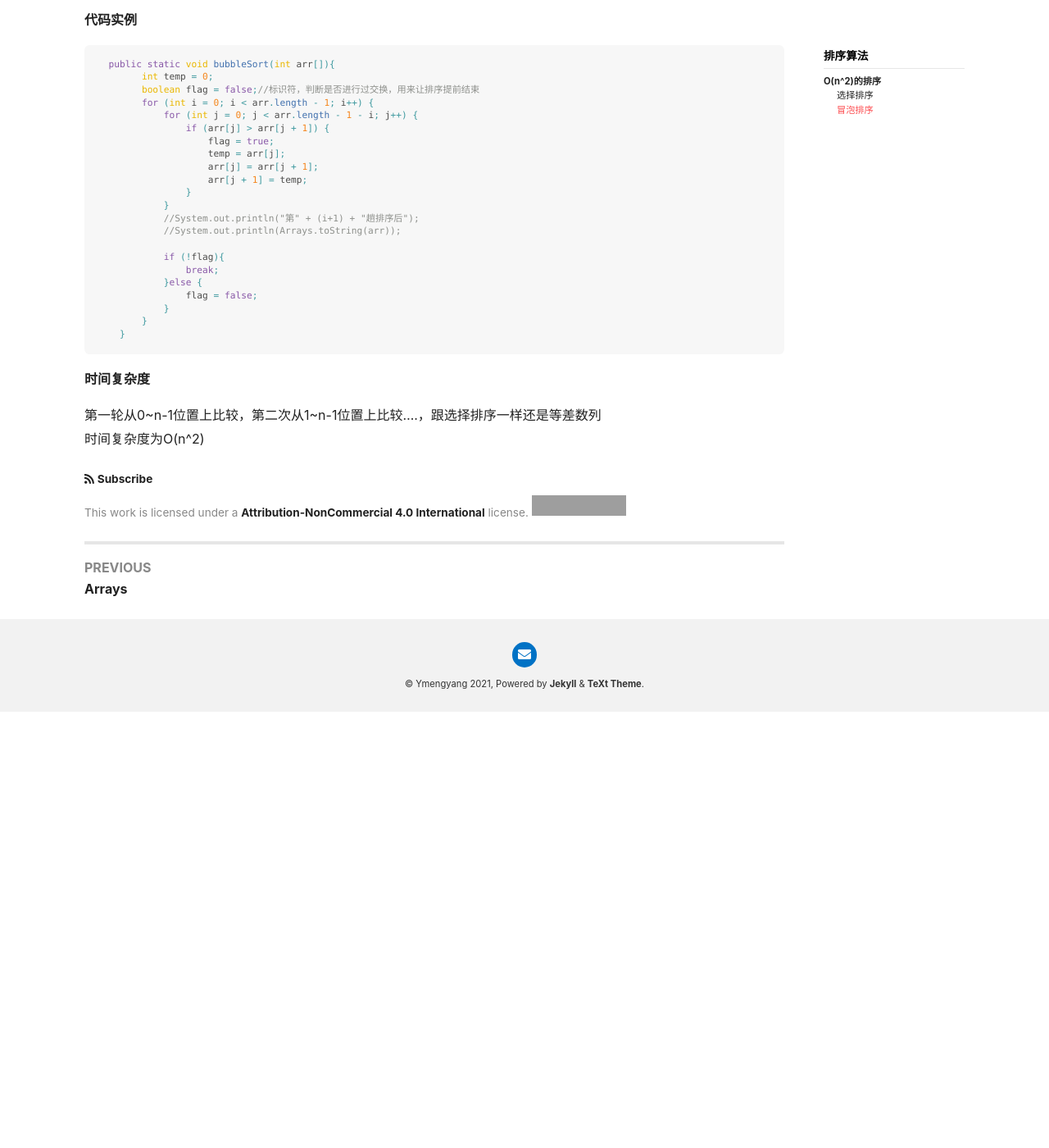
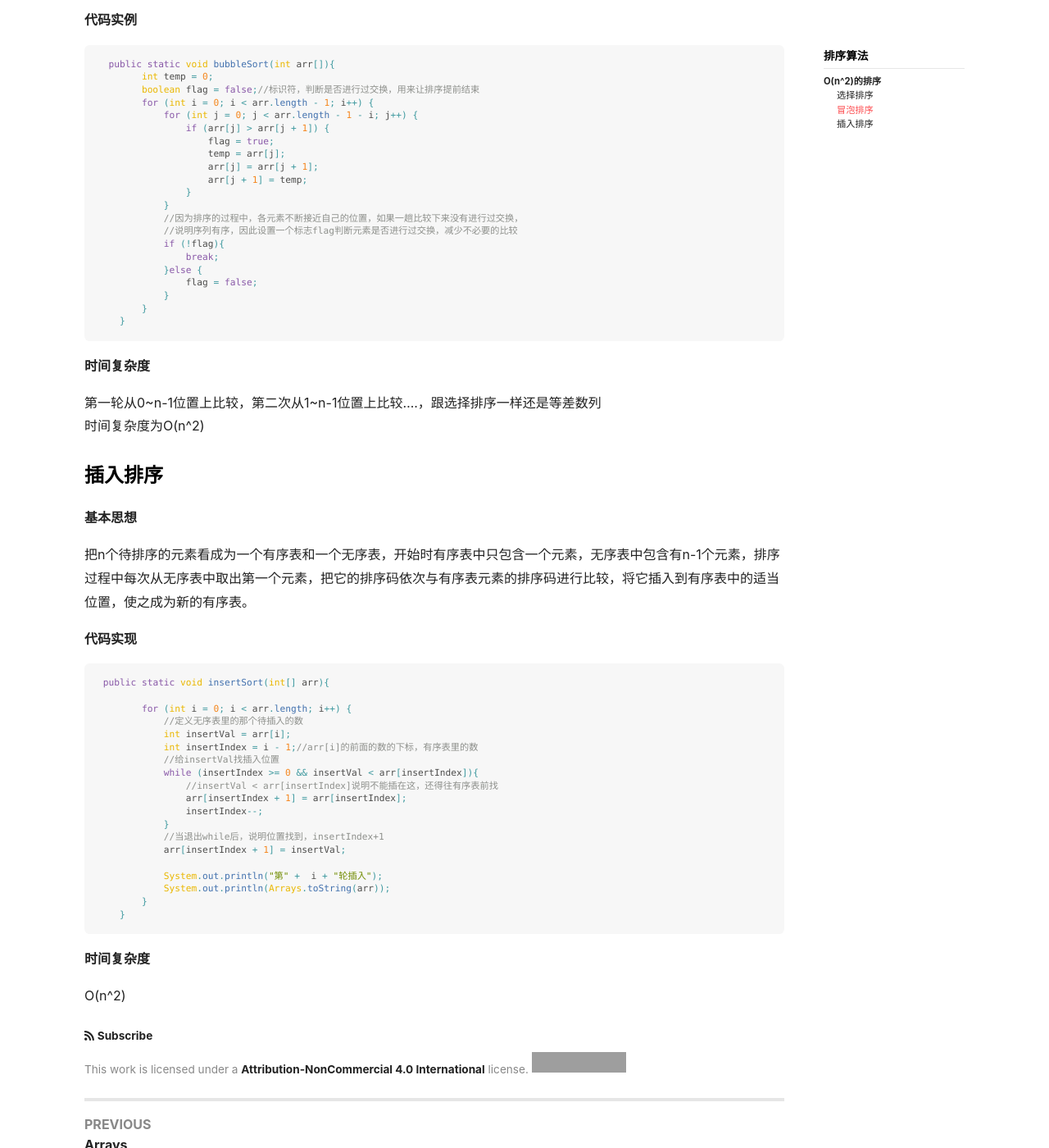
Before and after one commit to YmengYang/Ymengyang.github.io, a Jekyll site: the page built from _posts/2023-10-13-排序算法.md, in a window 1280 px wide and 1400 px high, scrolled down 1364 px. Shown: the whole window at 82% size. Built offline with Jekyll 4.4.1, drawn with Linux system fonts in a browser that asks for light colours; nearby versions of some CDN libraries; before the commit the page ends 2232 px from its top, so only the background shows below that; grey boxes are pictures that could not be loaded.

```diff
--- a/_posts/2023-10-13-排序算法.md
+++ b/_posts/2023-10-13-排序算法.md
@@ -53,9 +53,8 @@
                     arr[j + 1] = temp;
                 }
             }
-            //System.out.println("第" + (i+1) + "趟排序后");
-            //System.out.println(Arrays.toString(arr));
-
+            //因为排序的过程中，各元素不断接近自己的位置，如果一趟比较下来没有进行过交换，
+            //说明序列有序，因此设置一个标志flag判断元素是否进行过交换，减少不必要的比较
             if (!flag){
                 break;
             }else {
@@ -69,3 +68,36 @@
 
 第一轮从0~n-1位置上比较，第二次从1~n-1位置上比较....，跟选择排序一样还是等差数列
 时间复杂度为O(n^2)
+
+### 插入排序
+**基本思想**
+
+把n个待排序的元素看成为一个有序表和一个无序表，开始时有序表中只包含一个元素，无序表中包含有n-1个元素，排序过程中每次从无序表中取出第一个元素，把它的排序码依次与有序表元素的排序码进行比较，将它插入到有序表中的适当位置，使之成为新的有序表。
+
+**代码实现**
+
+~~~java
+ public static void insertSort(int[] arr){
+
+        for (int i = 0; i < arr.length; i++) {
+            //定义无序表里的那个待插入的数
+            int insertVal = arr[i];
+            int insertIndex = i - 1;//arr[i]的前面的数的下标，有序表里的数
+            //给insertVal找插入位置
+            while (insertIndex >= 0 && insertVal < arr[insertIndex]){
+                //insertVal < arr[insertIndex]说明不能插在这，还得往有序表前找
+                arr[insertIndex + 1] = arr[insertIndex];
+                insertIndex--;
+            }
+            //当退出while后，说明位置找到，insertIndex+1
+            arr[insertIndex + 1] = insertVal;
+
+            System.out.println("第" +  i + "轮插入");
+            System.out.println(Arrays.toString(arr));
+        }
+    }
+~~~
+
+**时间复杂度**
+
+O(n^2)
```
